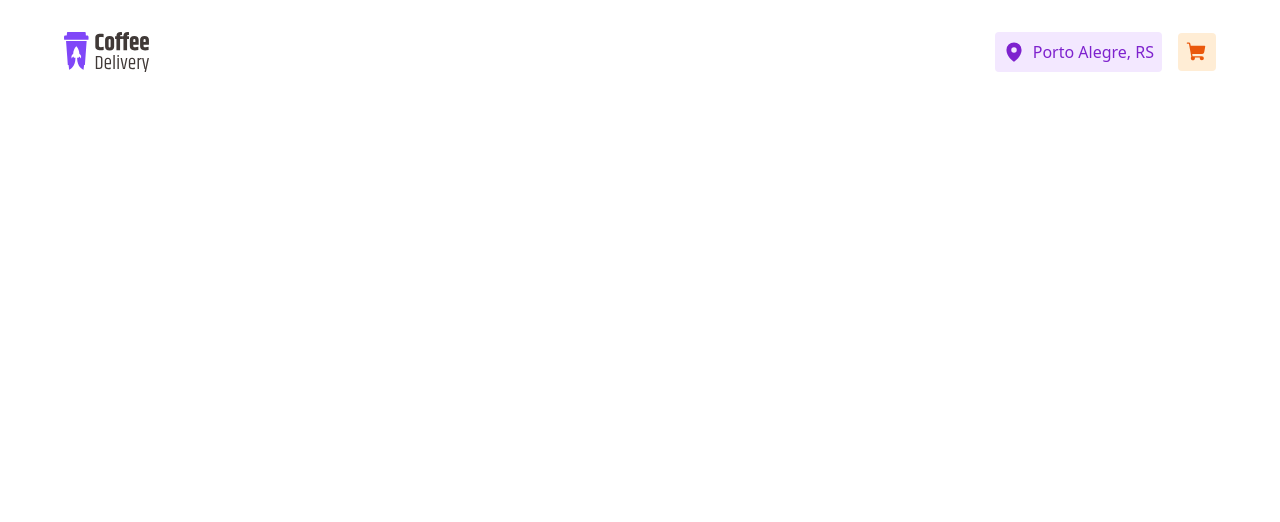
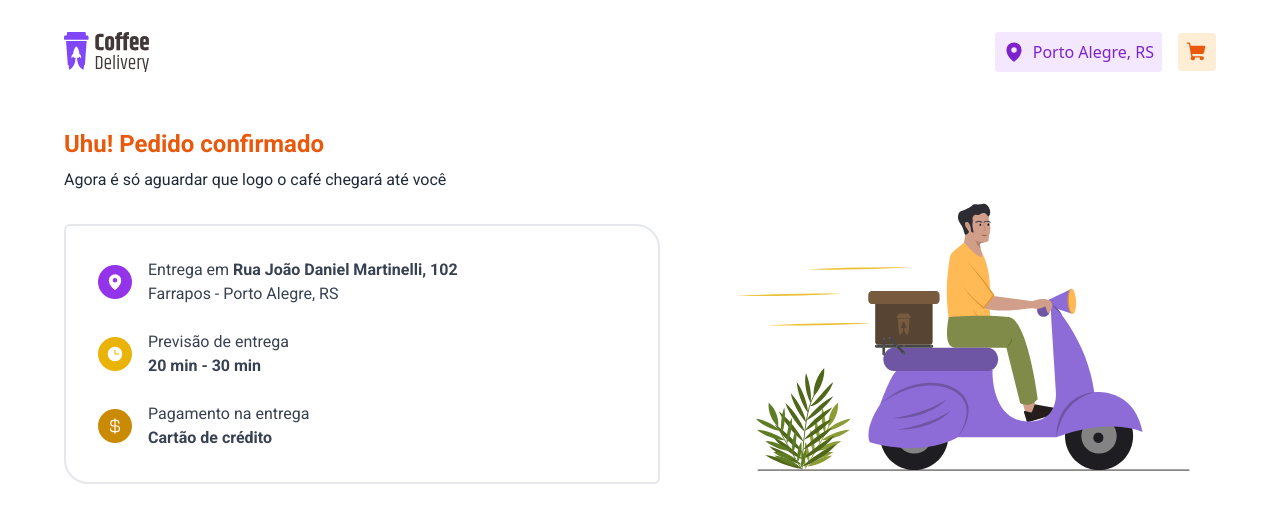
Before and after one commit to MatheusOliveir4/coffee-delivery, a React (Vite) app: page /success in a window 1280 px wide. Shown: the top 522 px of the page. Built offline with nearby package versions, Linux system fonts and the light colour scheme.

Commit message:
success page

```diff
--- a/index.html
+++ b/index.html
@@ -9,7 +9,7 @@
 
     <link rel="icon" type="image/svg+xml" href="/vite.svg" />
     <meta name="viewport" content="width=device-width, initial-scale=1.0" />
-    <title>Vite + React + TS</title>
+    <title>Coffee Delivery</title>
   </head>
   <body>
     <div id="root"></div>
--- a/src/components/Cart.tsx
+++ b/src/components/Cart.tsx
@@ -1,68 +1,13 @@
-import { Minus, Plus, Trash } from 'phosphor-react'
-
-import coffeeProduct from '../assets/coffee.svg'
+import { ProductLayoutInCart } from './ProductLayoutInCart'
 
 export function Cart() {
   return (
-    <section className="w-96 space-y-4">
+    <section className="flex-1 lg:max-w-[460px] space-y-4">
       <strong>Cafés selecionados</strong>
 
       <div className="px-8 bg-gray-50 rounded-md rounded-tr-3xl rounded-bl-3xl">
-        <div>
-          <div className="flex justify-between py-8 border-b-2 border-gray-200">
-            <div className="flex gap-4">
-              <img src={coffeeProduct} alt="" className="w-14" />
-
-              <div className="flex flex-col justify-between gap-1">
-                <strong className="font-normal">Expresso tradicional</strong>
-                <div className="flex gap-2">
-                  <div className="bg-gray-200 py-1 px-2 space-x-2 rounded flex items-center">
-                    <button>
-                      <Minus />
-                    </button>
-                    <span>1</span>
-                    <button>
-                      <Plus />
-                    </button>
-                  </div>
-
-                  <button className="flex items-center gap-1 bg-gray-200 py-1 px-2 rounded text-sm">
-                    <Trash className="text-purple-600" size={16} />
-                    Remover
-                  </button>
-                </div>
-              </div>
-            </div>
-
-            <strong>R$ 9,90</strong>
-          </div>
-          <div className="flex justify-between py-8 border-b-2 border-gray-200">
-            <div className="flex gap-4">
-              <img src={coffeeProduct} alt="" className="w-14" />
-
-              <div className="flex flex-col justify-between gap-1">
-                <strong className="font-normal">Latte</strong>
-                <div className="flex gap-2">
-                  <div className="bg-gray-200 py-1 px-2 space-x-2 rounded flex items-center">
-                    <button>
-                      <Minus />
-                    </button>
-                    <span>1</span>
-                    <button>
-                      <Plus />
-                    </button>
-                  </div>
-
-                  <button className="flex items-center gap-1 bg-gray-200 py-1 px-2 rounded text-sm">
-                    <Trash className="text-purple-600" size={16} />
-                    Remover
-                  </button>
-                </div>
-              </div>
-            </div>
-
-            <strong>R$ 9,90</strong>
-          </div>
+        <ProductLayoutInCart />
+        <ProductLayoutInCart />
 
         <div className="py-8 space-y-3">
           <div className="flex items-center justify-between">
@@ -80,10 +25,9 @@ export function Cart() {
             <span>R$ 33,20</span>
           </div>
 
-            <button className="bg-orange-400 w-full rounded text-white py-2 ">
+          <button className="bg-orange-400 w-full rounded text-white py-2">
             Confirmar pedido
           </button>
-          </div>
         </div>
       </div>
     </section>
--- a/src/components/PaymentForm.tsx
+++ b/src/components/PaymentForm.tsx
@@ -2,7 +2,7 @@ import { Bank, CreditCard, CurrencyDollar, MapPin, Money } from 'phosphor-react'
 
 export function PaymentForm() {
   return (
-    <section className="flex-1 max-w-[640px] space-y-4">
+    <section className="flex-1 lg:max-w-[640px] space-y-4">
       <strong className="text-lg">Complete seu pedido</strong>
 
       <div className="bg-gray-50 rounded-md p-8 space-y-10">
--- a/src/components/Product.tsx
+++ b/src/components/Product.tsx
@@ -2,25 +2,27 @@ import coffee from '../assets/coffee.svg'
 
 import { Minus, Plus, ShoppingCart } from 'phosphor-react'
 
-export function Product() {
+interface ProductProps {
+  title: string
+  description: string
+  image?: string
+  price: number
+}
+
+export function Product({ title, description, image, price }: ProductProps) {
   return (
     <div className="flex flex-col bg-gray-100 items-center px-6 pb-6 rounded-md rounded-tr-3xl rounded-bl-2xl w-64 ">
       <img className="w-30 -mt-6" src={coffee} alt="Imagem de um café" />
-
       <span className="mt-2 bg-orange-200 text-orange-600 py-0.5 px-3 text-xs font-bold rounded-full">
         Tradicional
       </span>
-
-      <strong className="my-2 text-lg">Expresso Tradicional</strong>
-
-      <p className="text-gray-500 text-sm text-center">
-        O tradicional café feito com água quente e grãos moídos
-      </p>
+      <strong className="my-2 text-lg">{title}</strong>
+      <p className="text-gray-500 text-sm text-center">{description}</p>
 
       <footer className="mt-8 w-full flex justify-between items-center">
         <strong className=" text-xl">
           <span className="text-sm inline-block mr-1">R$</span>
-          9,90
+          {price}
         </strong>
 
         <div className="bg-gray-200 p-2 space-x-2 rounded flex items-center">
--- /dev/null
+++ b/src/components/ProductLayoutInCart.tsx
@@ -0,0 +1,35 @@
+import { Minus, Plus, Trash } from 'phosphor-react'
+
+import coffeeProduct from '../assets/coffee.svg'
+
+export function ProductLayoutInCart() {
+  return (
+    <div className="flex justify-between py-8 border-b-2 border-gray-200">
+      <div className="flex gap-4">
+        <img src={coffeeProduct} alt="" className="w-14" />
+
+        <div className="flex flex-col justify-between gap-1">
+          <strong className="font-normal">Expresso tradicional</strong>
+          <div className="flex gap-2">
+            <div className="bg-gray-200 py-1 px-2 space-x-2 rounded flex items-center">
+              <button>
+                <Minus />
+              </button>
+              <span>1</span>
+              <button>
+                <Plus />
+              </button>
+            </div>
+
+            <button className="flex items-center gap-1 bg-gray-200 py-1 px-2 rounded text-sm">
+              <Trash className="text-purple-600" size={16} />
+              Remover
+            </button>
+          </div>
+        </div>
+      </div>
+
+      <strong>R$ 9,90</strong>
+    </div>
+  )
+}
--- a/src/pages/Checkout.tsx
+++ b/src/pages/Checkout.tsx
@@ -3,7 +3,21 @@ import { PaymentForm } from '../components/PaymentForm'
 
 export function Checkout() {
   return (
-    <main className="container m-auto px-16 pt-32 font-body flex items-start justify-between gap-8">
+    <main
+      className="
+        container
+        m-auto
+        px-16
+        pt-32
+        font-body
+        flex
+        flex-wrap-reverse
+        lg:flex-nowrap
+        items-start
+        justify-between
+        gap-8
+      "
+    >
       <PaymentForm />
       <Cart />
     </main>
--- a/src/pages/Home.tsx
+++ b/src/pages/Home.tsx
@@ -67,16 +67,11 @@ export function Home() {
         <h1 className="text-2xl font-bold">Nossos cafés</h1>
 
         <div className="grid justify-center sm:grid-cols-2 lg:grid-cols-3 xl:grid-cols-4 gap-10 auto-rows-auto my-16">
-          <Product />
-          <Product />
-          <Product />
-          <Product />
-          <Product />
-          <Product />
-          <Product />
-          <Product />
-          <Product />
-          <Product />
+          <Product
+            title="Expresso Tradicional"
+            description="O tradicional café feito com água quente e grãos moídos"
+            price={9.9}
+          />
         </div>
       </section>
     </main>
--- a/src/pages/Success.tsx
+++ b/src/pages/Success.tsx
@@ -1,3 +1,63 @@
+import { Clock, CurrencyDollar, MapPin } from 'phosphor-react'
+
+import successImg from '../assets/success-img.svg'
+
 export function Success() {
-  return <h1>Success</h1>
+  return (
+    <main className="container m-auto px-16 pt-32 font-body flex items-end justify-between gap-16">
+      <div className="flex-1">
+        <h1 className="text-2xl font-bold text-orange-600">
+          Uhu! Pedido confirmado
+        </h1>
+        <p className="mt-2 text-gray-800">
+          Agora é só aguardar que logo o café chegará até você
+        </p>
+
+        <div className="mt-8 p-8 border-2 rounded-md rounded-tr-3xl rounded-bl-3xl space-y-6 ">
+          <div className="flex items-center gap-4">
+            <MapPin
+              size={18}
+              weight="fill"
+              className="p-2 rounded-full bg-purple-600 box-content text-white"
+            />
+            <div className="text-gray-700">
+              <p>
+                Entrega em{' '}
+                <span className="font-bold">
+                  Rua João Daniel Martinelli, 102
+                </span>
+              </p>
+              <p className="text-base">Farrapos - Porto Alegre, RS</p>
+            </div>
+          </div>
+
+          <div className="flex items-center gap-4">
+            <Clock
+              size={18}
+              weight="fill"
+              className="p-2 rounded-full bg-yellow-500 box-content text-white"
+            />
+            <div className="text-gray-700">
+              <p>Previsão de entrega</p>
+              <p className="text-base font-bold">20 min - 30 min</p>
+            </div>
+          </div>
+
+          <div className="flex items-center gap-4">
+            <CurrencyDollar
+              size={18}
+              weight="fill"
+              className="p-2 rounded-full bg-yellow-600 box-content text-white"
+            />
+            <div className="text-gray-700">
+              <p>Pagamento na entrega</p>
+              <p className="text-base font-bold">Cartão de crédito</p>
+            </div>
+          </div>
+        </div>
+      </div>
+
+      <img src={successImg} alt="" />
+    </main>
+  )
 }
```
Also changed, not shown: src/assets/success-img.svg (added). Lines whose indentation alone changed are shown as unchanged.
